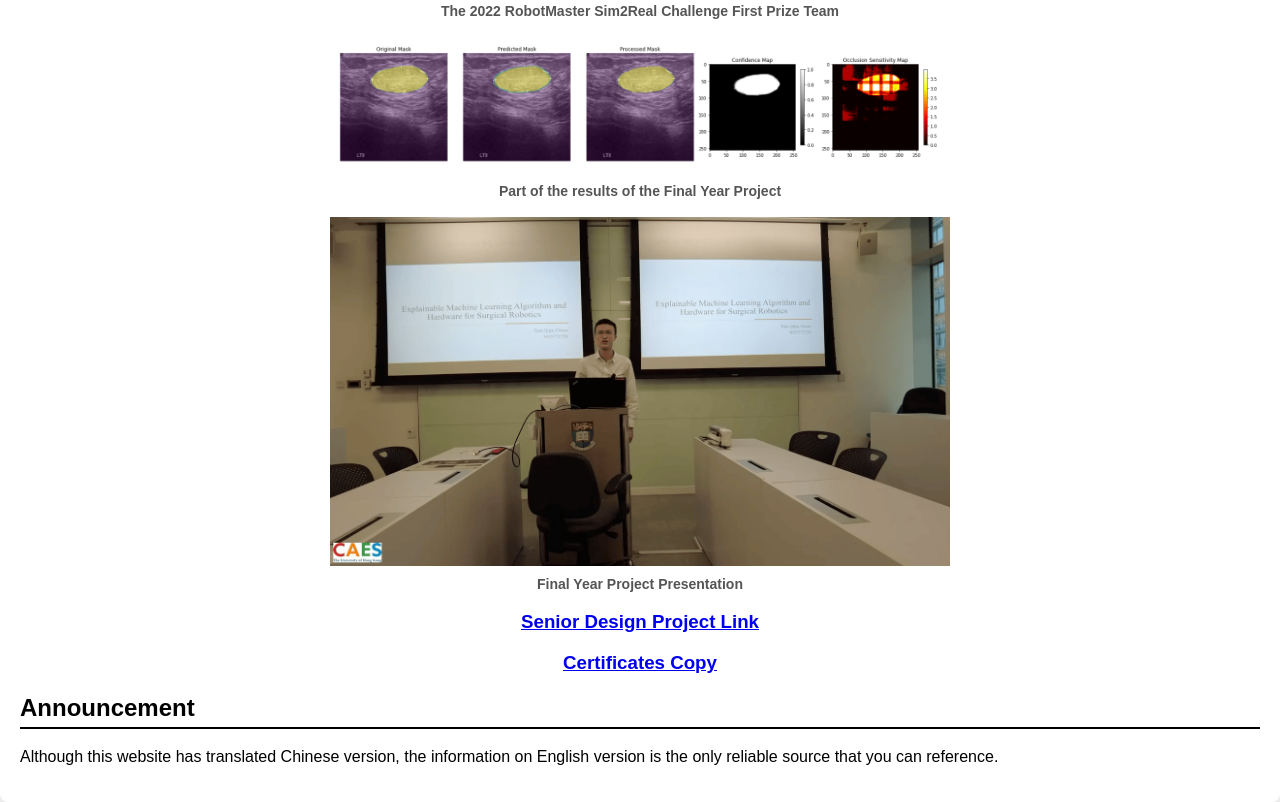
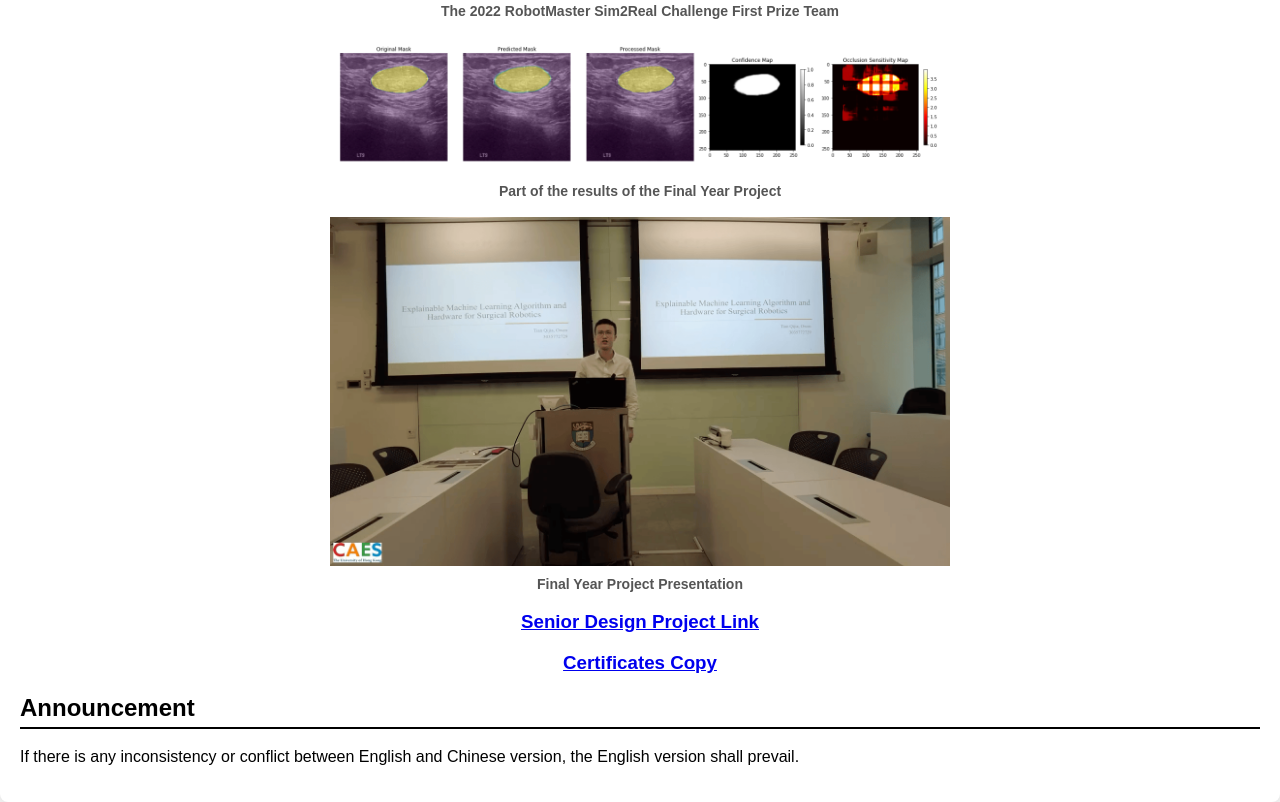
Before and after one commit to TianQijia/TianQijia.github.io, a plain HTML site: page index.html in a window 1280 px wide. Shown: the part 3167-3969 px from the top of the page. Drawn offline with Linux system fonts and the light colour scheme.

Commit message:
Update index.html

```diff
--- a/index.html
+++ b/index.html
@@ -322,7 +322,7 @@
         </h3>
 
         <h2 id="announcement">Announcement</h2>
-        <p>Although this website has translated Chinese version, the information on English version is the only reliable source that you can reference.</p>
+        <p>If there is any inconsistency or conflict between English and Chinese version, the English version shall prevail.</p>
 
     </div>
 
```
